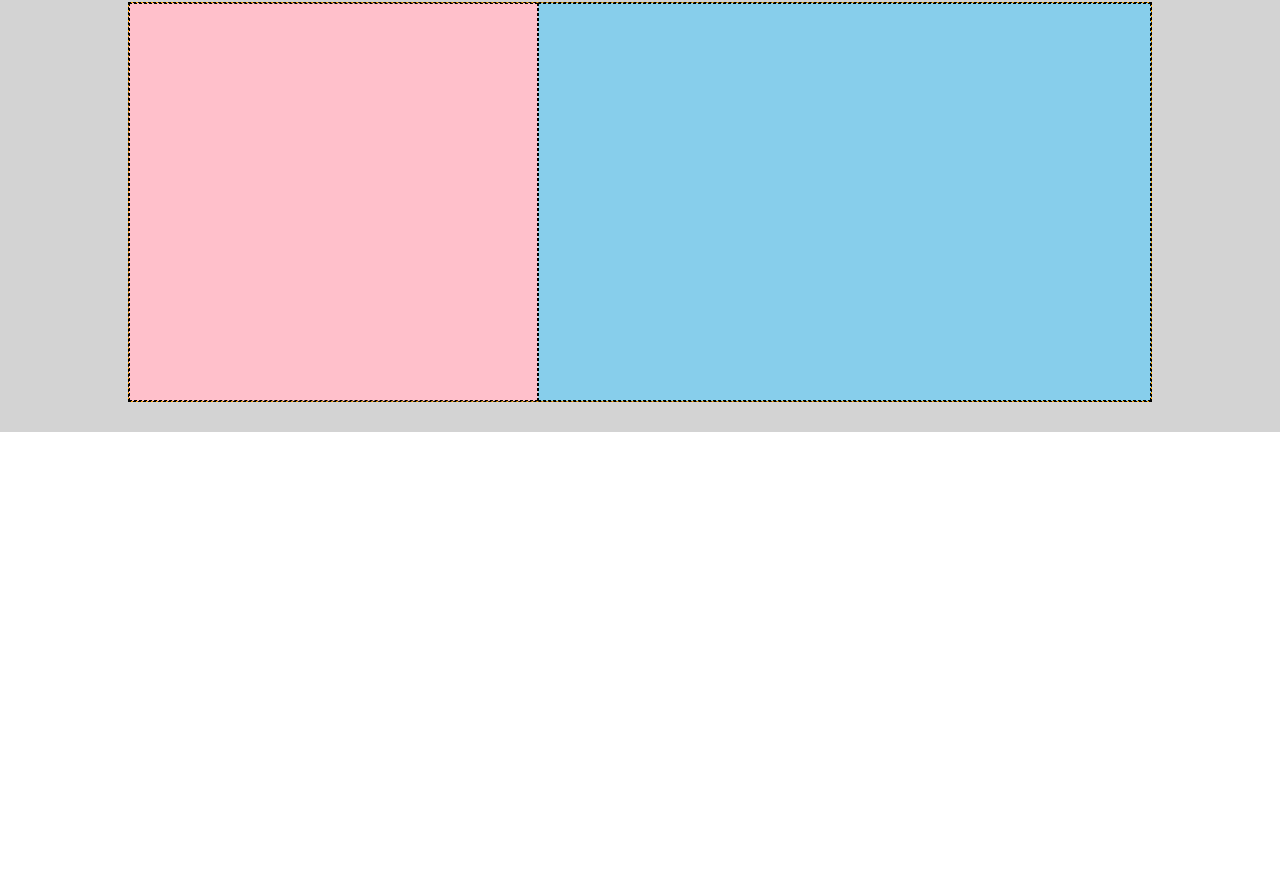
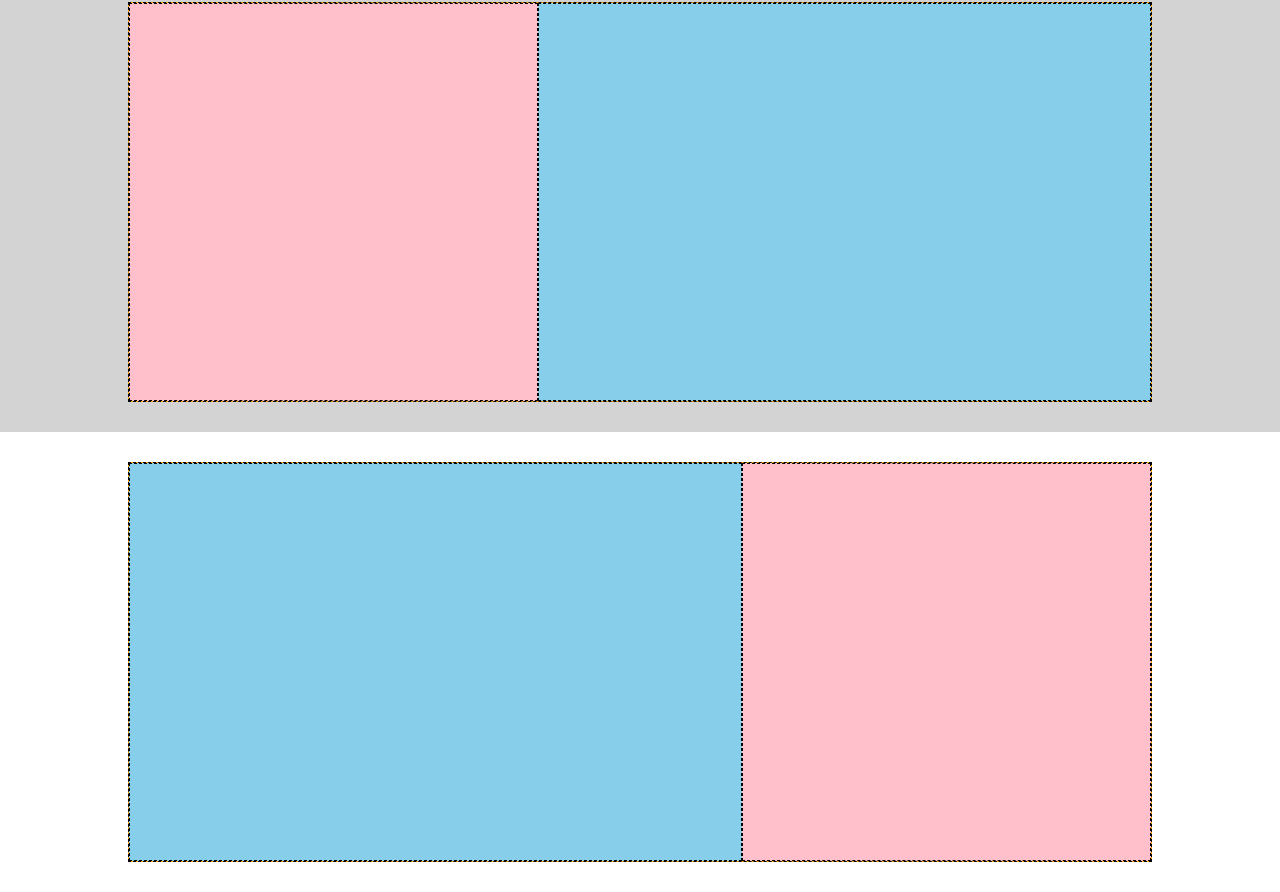
Before and after one commit to annaritadituri/htmlcss-struttura-discord, a plain HTML site: page index.html in a window 1280 px wide. Shown: the part 928-1820 px from the top of the page. Before the commit the page ends 1360 px from the top, so only its background shows below. Drawn offline with Linux system fonts and the light colour scheme; a web font is replaced by a local one.

Commit message:
Added two-columns layout

```diff
--- a/index.html
+++ b/index.html
@@ -45,6 +45,14 @@
             </div>
         </div>
 
+        <!--Sezione due colonne backgroud bianco-->
+        <div class="half-container-white">
+            <div class="row">
+                <div class="col-60"></div>
+                <div class="col-40"></div>
+            </div>
+        </div>
+
     </main>
 </body>
 </html>
```
